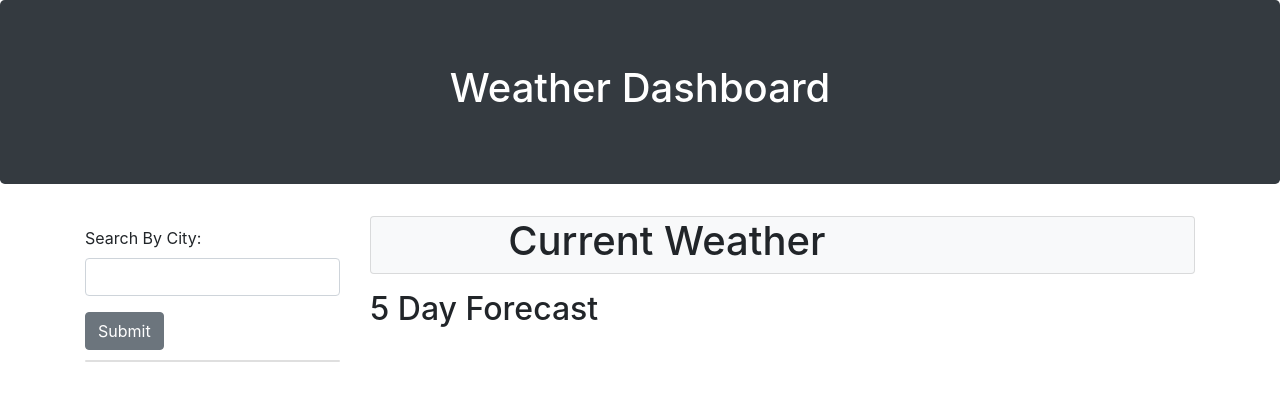
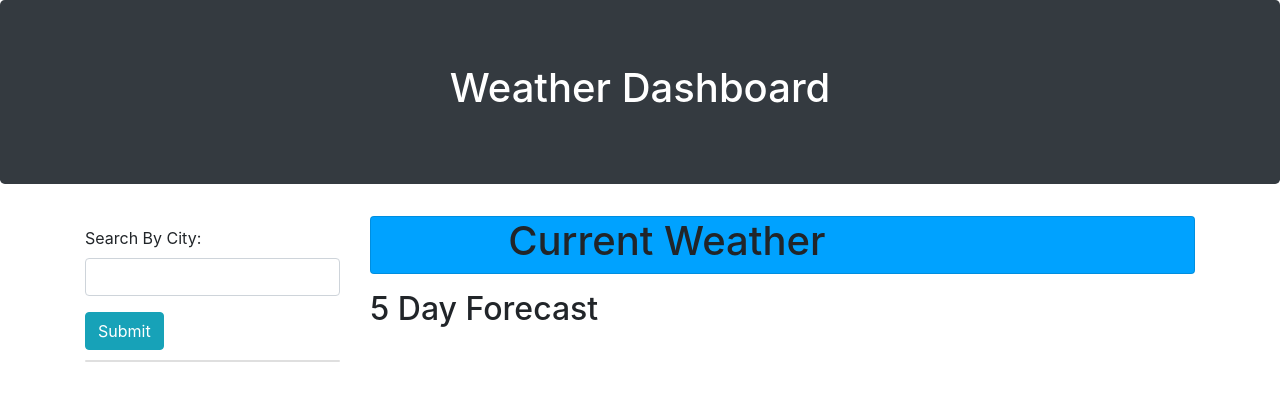
Before and after one commit to jeverett93/weatherdashboard, a plain HTML site: page index.html in a window 1280 px wide. Drawn offline with nearby package versions, Linux system fonts and the light colour scheme.

Commit message:
changed color of button and card background

```diff
--- a/assets/css/style.css
+++ b/assets/css/style.css
@@ -1,3 +1,7 @@
+.mb-3,
+.card-body {
+    background-color: rgb(0, 162, 255) !important;
+}
 .green {
     color: green;
 }
--- a/assets/js/app.js
+++ b/assets/js/app.js
@@ -32,7 +32,6 @@ function getForecast (city){
       })
 
         .then(function(forecastData){
-            console.log(forecastData);
 
             fiveDay.empty();
 
--- a/index.html
+++ b/index.html
@@ -30,7 +30,7 @@
                       <label for="cityInput">Search By City:</label>
                       <input type="text" class="form-control" id="cityInput" aria-describedby="citySearch">
                     </div>
-                    <button type="submit" class="btn btn-secondary" id="submit-city">Submit</button>
+                    <button type="submit" class="btn btn-info" id="submit-city">Submit</button>
                   </form>
                   <!-- where the city will go after search -->
                   <div class = "card list-group-flush text-center" id="city-history">
```
